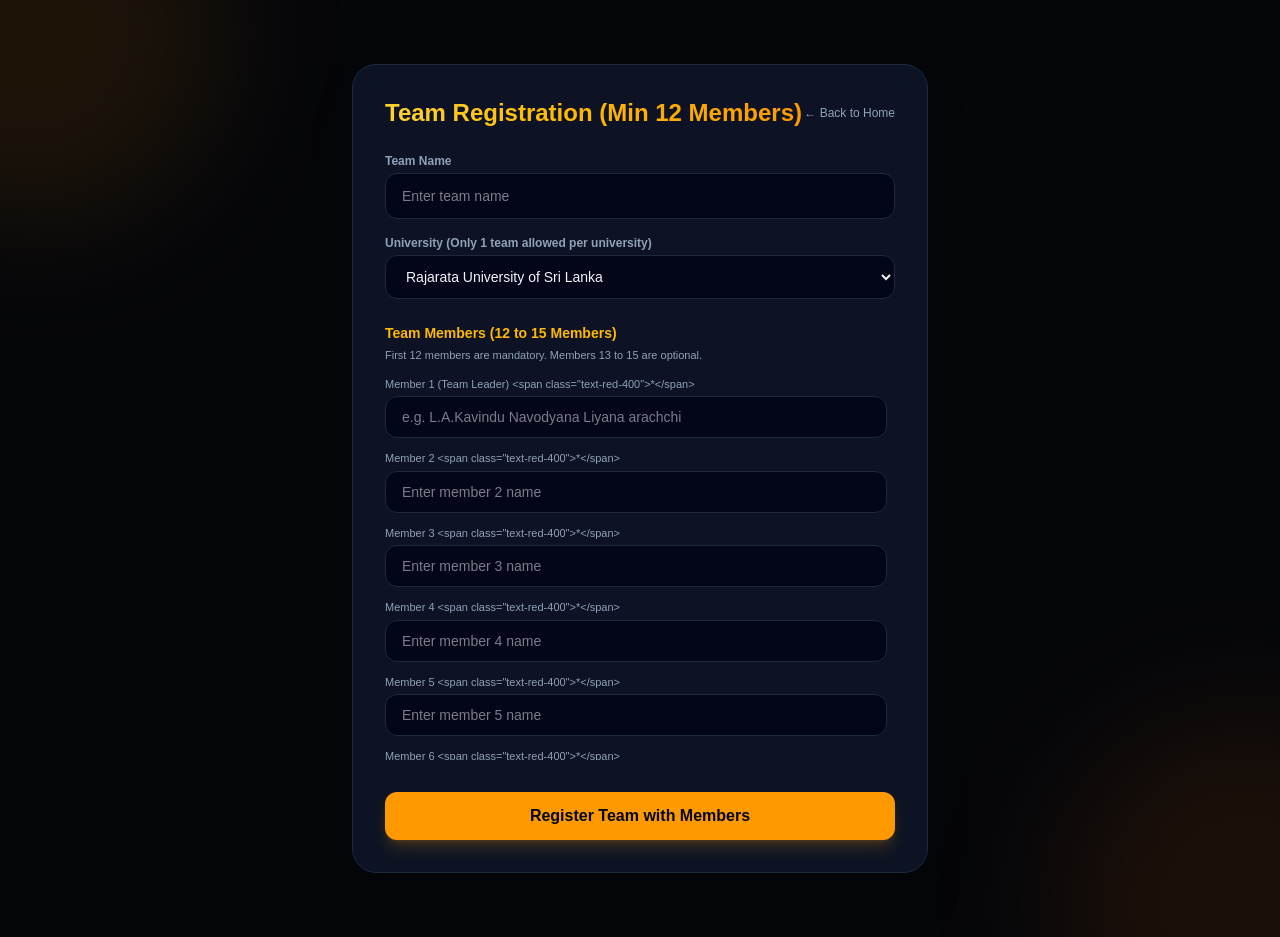
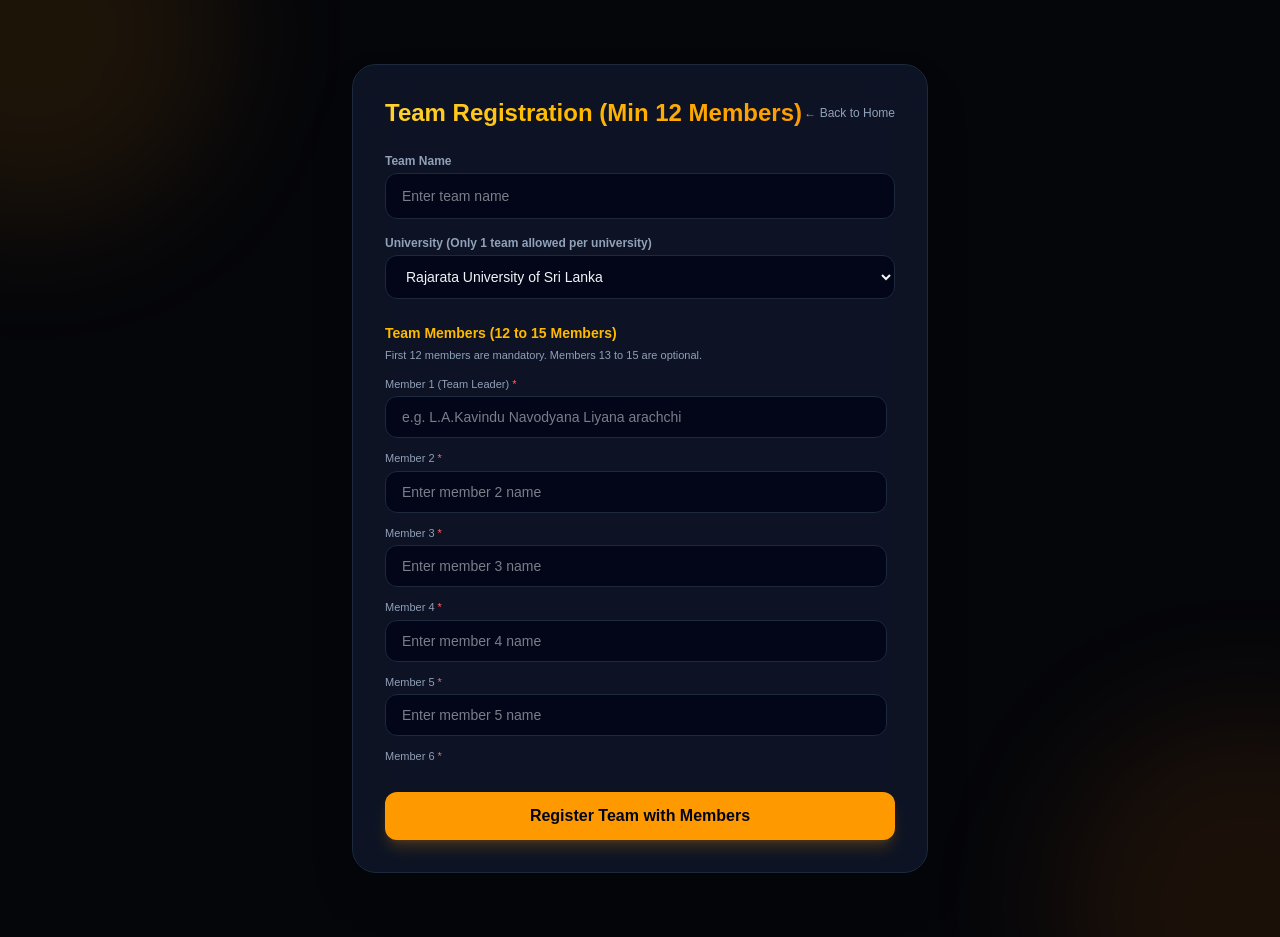
Before and after one commit to K20BEATZ/Sahasra-2026-2027, a Next.js app: page /register in a window 1280 px wide. Built offline with nearby package versions, Linux system fonts and the light colour scheme; no server answers.

Commit message:
Update page.js

```diff
--- a/app/register/page.js
+++ b/app/register/page.js
@@ -8,7 +8,7 @@ export default function RegisterPage() {
   const [teamName, setTeamName] = useState('');
   const [university, setUniversity] = useState('Rajarata University of Sri Lanka');
 
-  // Members ලා 15 දෙනා සඳහා States (Array එකක් ලෙස)
+  // Members ලා 15 දෙනා සඳහා States
   const [members, setMembers] = useState(Array(15).fill(''));
 
   const [loading, setLoading] = useState(false);
@@ -149,7 +149,12 @@ export default function RegisterPage() {
               {members.map((member, index) => (
                 <div key={index}>
                   <label className="block text-[11px] text-slate-400 mb-1">
-                    Member {index + 1} {index === 0 ? '(Team Leader)' : ''} {index < 12 ? '<span class="text-red-400">*</span>' : '(Optional)'}
+                    Member {index + 1} {index === 0 ? '(Team Leader)' : ''}{' '}
+                    {index < 12 ? (
+                      <span className="text-red-400">*</span>
+                    ) : (
+                      <span className="text-slate-500">(Optional)</span>
+                    )}
                   </label>
                   <input
                     type="text"
```
